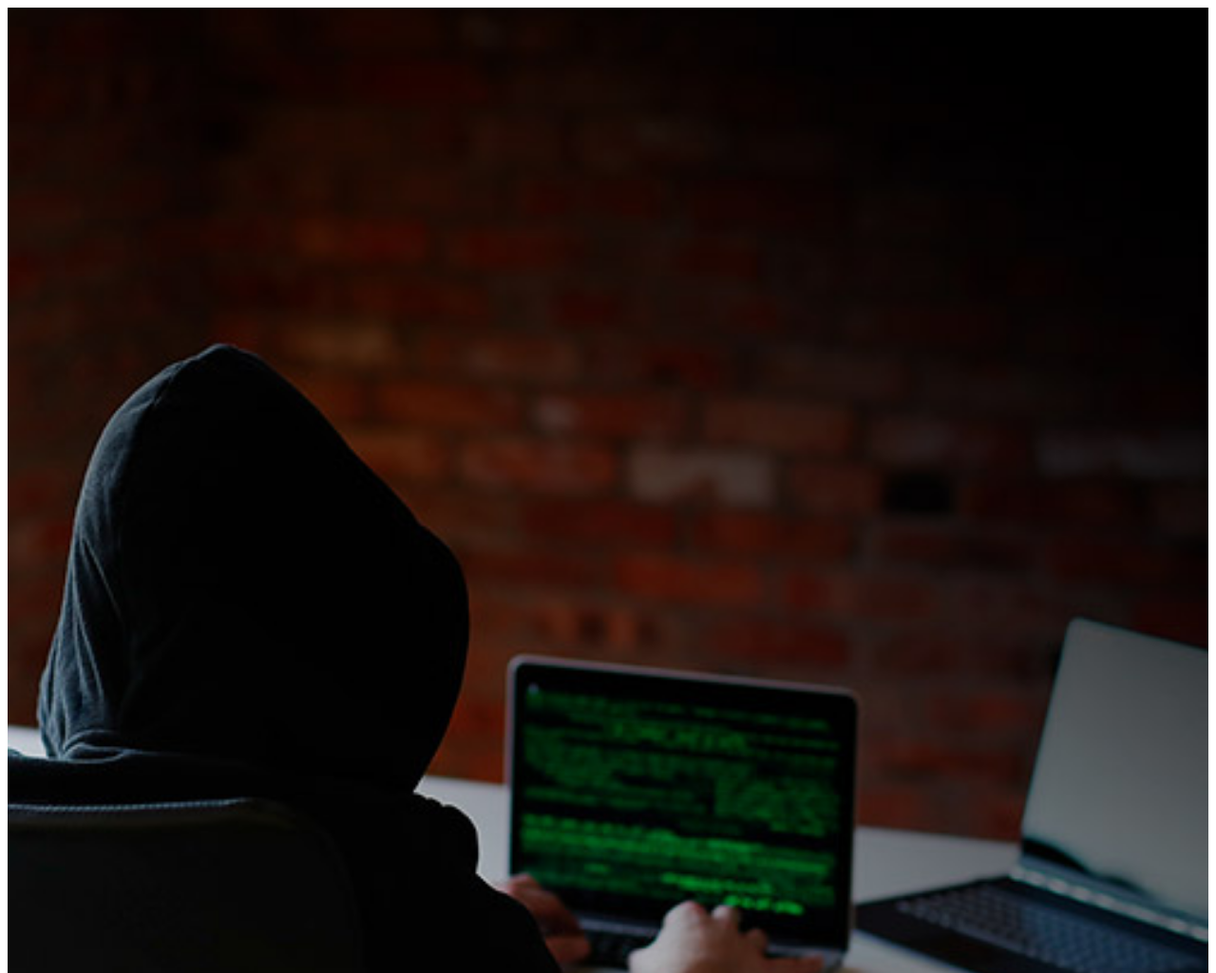
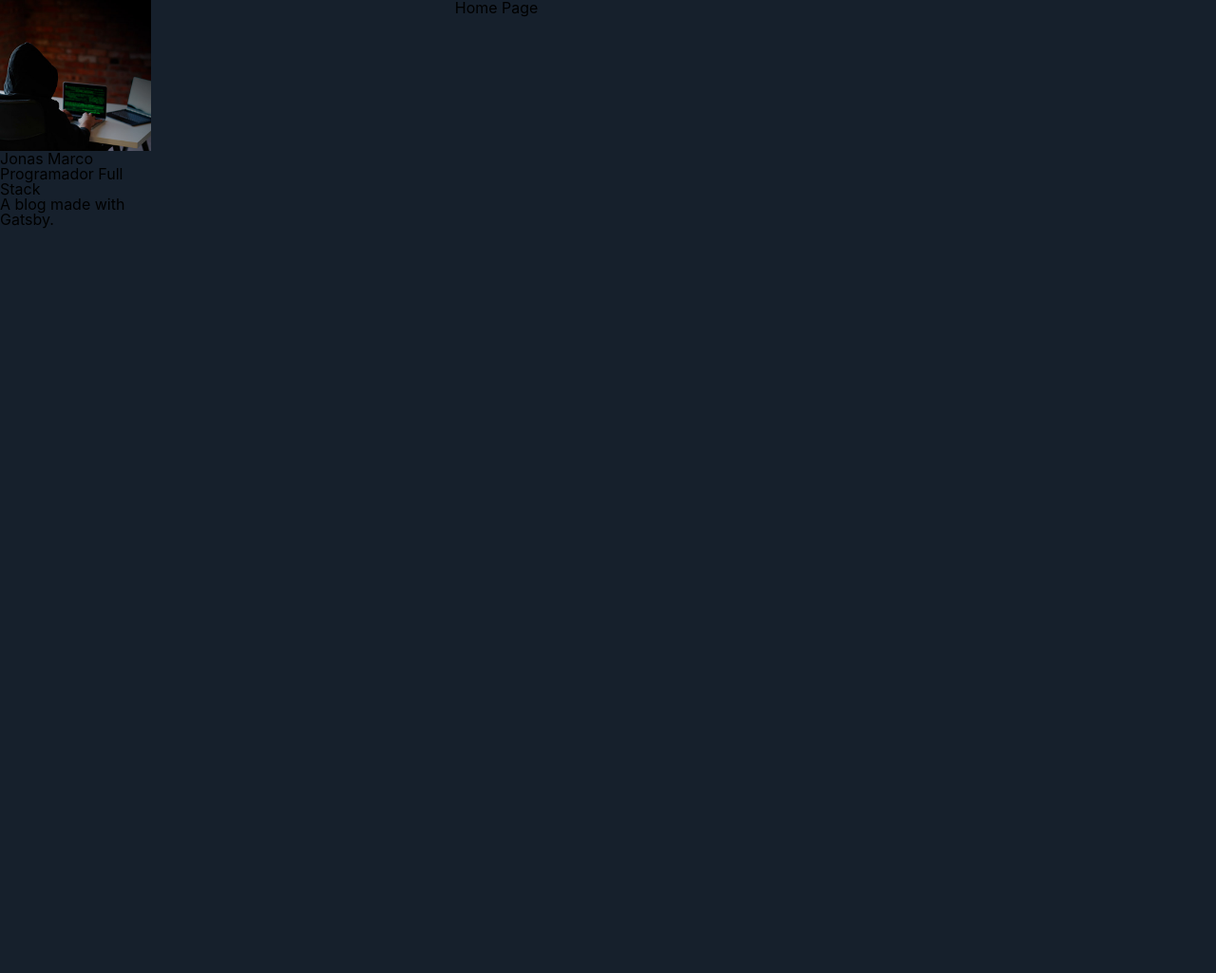
Before and after one commit to jonasmarco/gatsby-course, a Gatsby site: page / in a window 1280 px wide. Shown: the top 1025 px of the page at 95% size. After the commit the page ends 800 px from the top, so only its background shows below. Built offline with nearby package versions, Linux system fonts and the light colour scheme; Gatsby itself is replaced by a stand-in of ours.

Commit message:
add: reset global de css

```diff
--- a/src/components/Layout/index.js
+++ b/src/components/Layout/index.js
@@ -3,14 +3,29 @@ import PropTypes from "prop-types"
 import { useStaticQuery, graphql } from "gatsby"
 import Profile from "../Profile"
 
+import GlobalStyles from '../../styles/global'
+import styled from 'styled-components'
+
+const LayoutWrapper = styled.section`
+  display: flex;
+`
+
+const LayoutMain = styled.main`
+  background: #16202c;
+  min-height: 100vh;
+  padding: 0 3.75rem 0 20rem;
+  width: 100%;
+`
+
 const Layout = ({ children }) => {
   return (
-    <Fragment>
+    <LayoutWrapper>
+      <GlobalStyles />
       <aside>
         <Profile />
       </aside>
-      <main>{children}</main>
-    </Fragment>
+      <LayoutMain>{children}</LayoutMain>
+    </LayoutWrapper>
   )
 }
 
--- /dev/null
+++ b/src/styles/global.js
@@ -0,0 +1,66 @@
+import { createGlobalStyle } from "styled-components"
+
+const GlobalStyles = createGlobalStyle`
+  /* http://meyerweb.com/eric/tools/css/reset/
+   v2.0 | 20110126
+   License: none (public domain)
+  */
+  html, body, div, span, applet, object, iframe,
+  h1, h2, h3, h4, h5, h6, p, blockquote, pre,
+  a, abbr, acronym, address, big, cite, code,
+  del, dfn, em, img, ins, kbd, q, s, samp,
+  small, strike, strong, sub, sup, tt, var,
+  b, u, i, center,
+  dl, dt, dd, ol, ul, li,
+  fieldset, form, label, legend,
+  table, caption, tbody, tfoot, thead, tr, th, td,
+  article, aside, canvas, details, embed,
+  figure, figcaption, footer, header, hgroup,
+  menu, nav, output, ruby, section, summary,
+  time, mark, audio, video {
+    margin: 0;
+    padding: 0;
+    border: 0;
+    font-size: 100%;
+    font: inherit;
+    vertical-align: baseline;
+  }
+  /* HTML5 display-role reset for older browsers */
+  article, aside, details, figcaption, figure,
+  footer, header, hgroup, menu, nav, section {
+    display: block;
+  }
+  body {
+    line-height: 1;
+  }
+  ol, ul {
+    list-style: none;
+  }
+  blockquote, q {
+    quotes: none;
+  }
+  blockquote:before, blockquote:after,
+  q:before, q:after {
+    content: '';
+    content: none;
+  }
+  table {
+    border-collapse: collapse;
+    border-spacing: 0;
+  }
+  * {
+    box-sizing: border-box;
+  }
+  body {
+    background: #16202c;
+    line-height: 1;
+    font-size: 100%;
+    font-family: -apple-system, BlinkMacSystemFont, "Segoe UI", Roboto, Helvetica, Arial, sans-serif, "Apple Color Emoji", "Segoe UI Emoji", "Segoe UI Symbol";
+  }
+  img {
+    display: block;
+  	width: 100%;
+  	height: auto;
+  }
+`
+export default GlobalStyles
```
